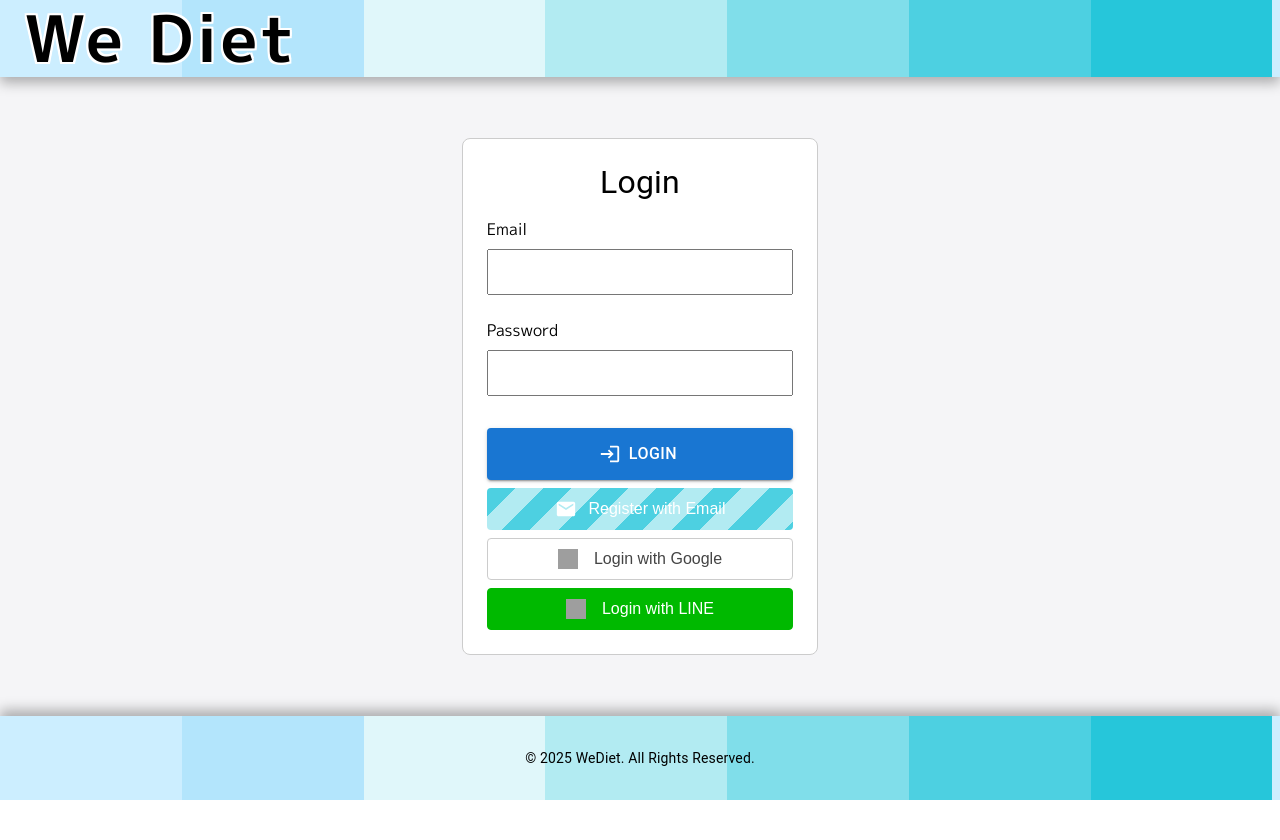
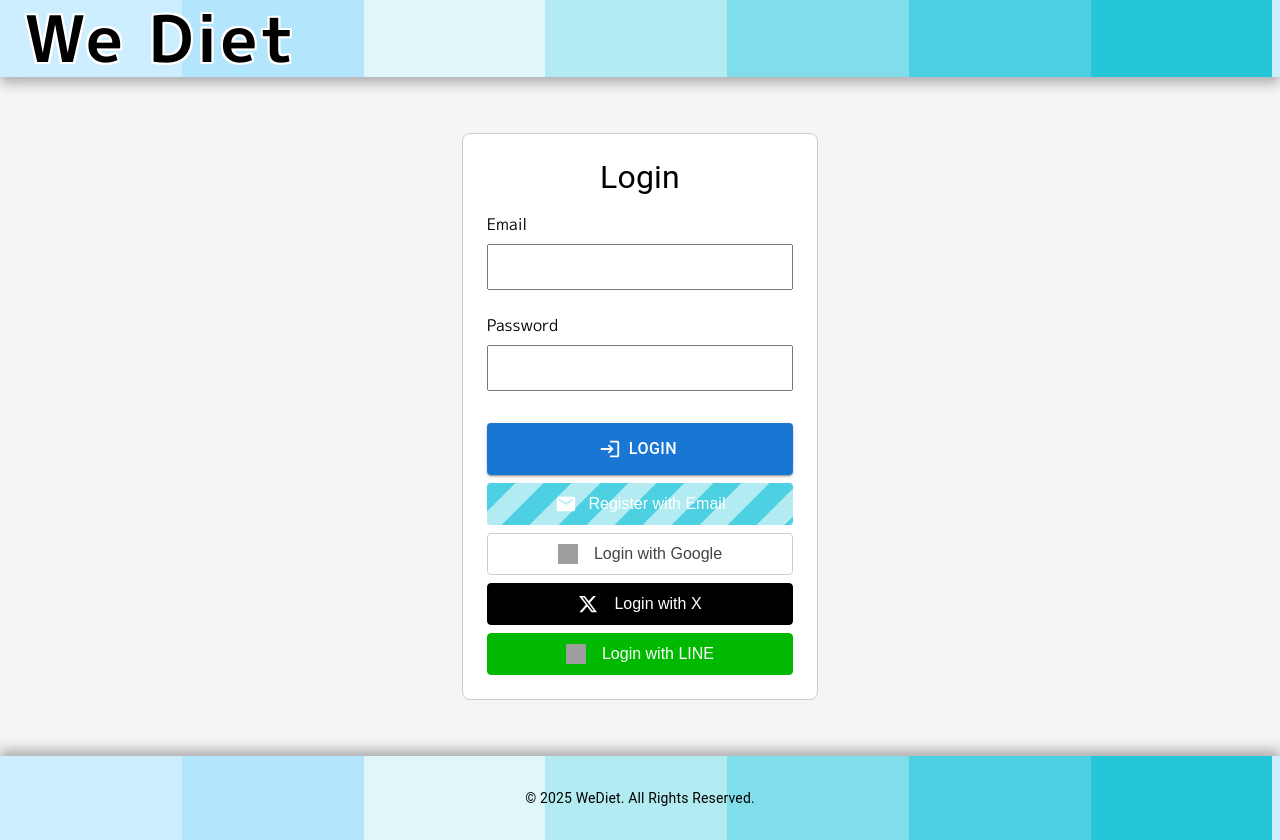
Before and after one commit to hpptms/we-diet, a React (Vite) app: page /login in a window 1280 px wide. Before the commit the page ends 800 px from the top, so only its background shows below. Built offline with nearby package versions, Linux system fonts and the light colour scheme; no server answers; grey boxes are pictures that could not be loaded.

Commit message:
feat: Add X (Twitter) login component and multilingual support

```diff
--- /dev/null
+++ b/src/component/XLoginButton.tsx
@@ -0,0 +1,58 @@
+import React from "react";
+import { trackLogin } from "../utils/googleAnalytics";
+import { useTranslation } from "../hooks/useTranslation";
+
+const XLoginButton: React.FC = () => {
+  const { t } = useTranslation();
+  const apiEndpoint = import.meta.env.VITE_API_BASE_URL || 'https://we-diet-backend.com/';
+
+  // デバッグ用：環境変数の値をコンソールに出力
+  console.log('Environment variables:', {
+    VITE_API_ENDPOINT: import.meta.env.VITE_API_ENDPOINT,
+    VITE_API_BASE_URL: import.meta.env.VITE_API_BASE_URL,
+    apiEndpoint: apiEndpoint
+  });
+
+  return (
+    <button
+      type="button"
+      onClick={() => {
+        // Google Analyticsでログイン試行を追跡
+        trackLogin('x');
+
+        // VITE_API_BASE_URLからbaseURLを取得し、authパスを追加
+        const baseUrl = apiEndpoint.endsWith('/') ? apiEndpoint : apiEndpoint + '/';
+        console.log('Redirecting to:', `${baseUrl}auth/x/login`);
+        window.location.href = `${baseUrl}auth/x/login`;
+      }}
+    style={{
+      width: "100%",
+      padding: 10,
+      background: "#000",
+      color: "#fff",
+      border: "1px solid #000",
+      borderRadius: 4,
+      display: "flex",
+      alignItems: "center",
+      justifyContent: "center",
+      fontWeight: 500,
+      fontSize: 16,
+      cursor: "pointer",
+      gap: 8,
+    }}
+  >
+    <svg
+      viewBox="0 0 24 24"
+      aria-hidden="true"
+      style={{ width: 20, height: 20, marginRight: 8, fill: "#fff" }}
+    >
+      <g>
+        <path d="M18.244 2.25h3.308l-7.227 8.26 8.502 11.24H16.17l-5.214-6.817L4.99 21.75H1.68l7.73-8.835L1.254 2.25H8.08l4.713 6.231zm-1.161 17.52h1.833L7.084 4.126H5.117z"/>
+      </g>
+    </svg>
+    {t('auth', 'loginWithX', {}, 'Xでログイン')}
+    </button>
+  );
+};
+
+export default XLoginButton;
--- a/src/i18n/languages/modules/en-auth-nav.json
+++ b/src/i18n/languages/modules/en-auth-nav.json
@@ -11,6 +11,7 @@
         "loginWithFacebook": "Login with Facebook",
         "loginWithLine": "Login with LINE",
         "loginWithTiktok": "Login with TikTok",
+        "loginWithX": "Login with X",
         "signUp": "Sign Up",
         "signIn": "Sign In",
         "passwordSet": "Password Setup",
--- a/src/i18n/languages/modules/es-auth-nav.json
+++ b/src/i18n/languages/modules/es-auth-nav.json
@@ -11,6 +11,7 @@
         "loginWithFacebook": "Iniciar sesión con Facebook",
         "loginWithLine": "Iniciar sesión con LINE",
         "loginWithTiktok": "Iniciar sesión con TikTok",
+        "loginWithX": "Iniciar sesión con X",
         "signUp": "Registrarse",
         "signIn": "Iniciar sesión",
         "passwordSet": "Configuración de contraseña",
--- a/src/i18n/languages/modules/ja-auth-nav.json
+++ b/src/i18n/languages/modules/ja-auth-nav.json
@@ -11,6 +11,7 @@
         "loginWithFacebook": "Facebookでログイン",
         "loginWithLine": "LINEでログイン",
         "loginWithTiktok": "TikTokでログイン",
+        "loginWithX": "Xでログイン",
         "signUp": "アカウント作成",
         "signIn": "サインイン",
         "passwordSet": "パスワード設定",
--- a/src/i18n/languages/modules/ko-auth-nav.json
+++ b/src/i18n/languages/modules/ko-auth-nav.json
@@ -11,6 +11,7 @@
         "loginWithFacebook": "Facebook으로 로그인",
         "loginWithLine": "LINE으로 로그인",
         "loginWithTiktok": "TikTok으로 로그인",
+        "loginWithX": "X로 로그인",
         "signUp": "가입하기",
         "signIn": "로그인",
         "passwordSet": "비밀번호 설정",
--- a/src/i18n/languages/modules/zh-CN-auth-nav.json
+++ b/src/i18n/languages/modules/zh-CN-auth-nav.json
@@ -11,6 +11,7 @@
         "loginWithFacebook": "使用Facebook登录",
         "loginWithLine": "使用LINE登录",
         "loginWithTiktok": "使用TikTok登录",
+        "loginWithX": "使用X登录",
         "signUp": "注册",
         "signIn": "登录",
         "passwordSet": "密码设置",
--- a/src/page/LoginPage.tsx
+++ b/src/page/LoginPage.tsx
@@ -11,6 +11,7 @@ import GoogleLoginButton from "../component/authLogin/GoogleLoginButton";
 import FacebookLoginButton from "../component/FacebookLoginButton";
 import TiktokLoginButton from "../component/TiktokLoginButton";
 import LineLoginButton from "../component/LineLoginButton";
+import XLoginButton from "../component/XLoginButton";
 import { useSetRecoilState } from "recoil";
 import { serverProfileState, profileSettingsState, convertServerProfileToLocalProfile } from "../recoil/profileSettingsAtom";
 import { useTranslation } from "../hooks/useTranslation";
@@ -416,6 +417,7 @@ const LoginPage: React.FC = () => {
                 gap: 1,
               }}>
                 <GoogleLoginButton />
+                <XLoginButton />
                 <LineLoginButton />
                 {/* <FacebookLoginButton /> */}
                 {/* <TiktokLoginButton /> */}
--- a/src/utils/googleAnalytics.ts
+++ b/src/utils/googleAnalytics.ts
@@ -129,7 +129,7 @@ export const trackDietEvent = (
 /**
  * ログインイベントを追跡
  */
-export const trackLogin = (method: 'google' | 'facebook' | 'tiktok' | 'email') => {
+export const trackLogin = (method: 'google' | 'facebook' | 'tiktok' | 'email' | 'x') => {
     try {
         // 一時的にGoogle Analytics無効化（hook エラー回避）
         console.log('Login tracked (GA disabled for debugging):', method);
@@ -145,7 +145,7 @@ export const trackLogin = (method: 'google' | 'facebook' | 'tiktok' | 'email') =
 /**
  * サインアップイベントを追跡
  */
-export const trackSignUp = (method: 'google' | 'facebook' | 'tiktok' | 'email') => {
+export const trackSignUp = (method: 'google' | 'facebook' | 'tiktok' | 'email' | 'x') => {
     try {
         ReactGA.event('sign_up', {
             event_category: 'user_authentication',
```
